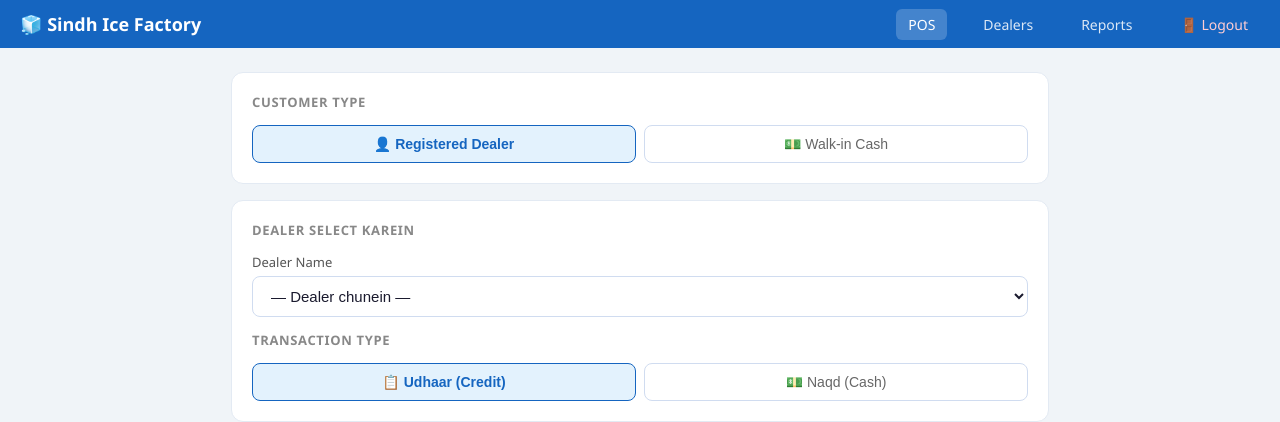
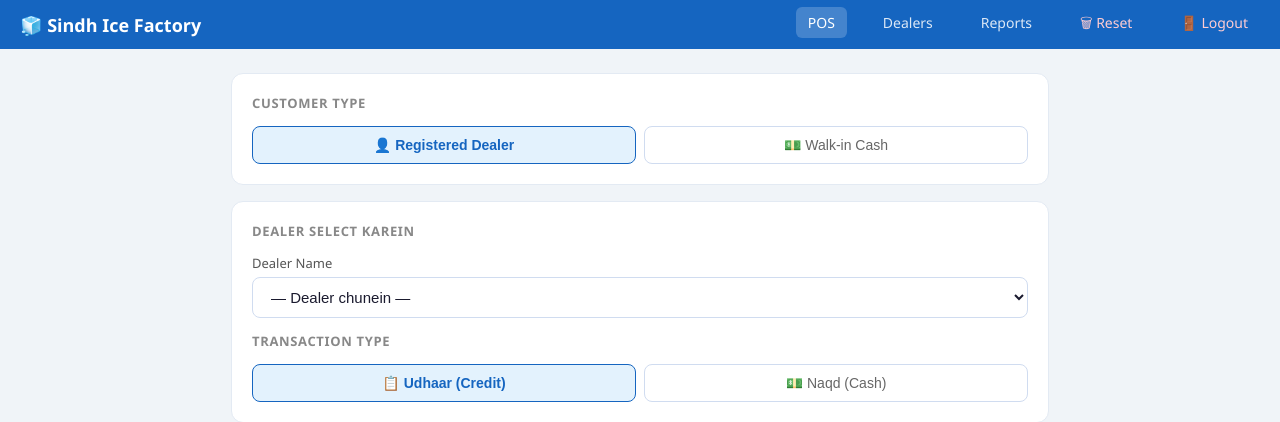
Before and after one commit to huzaifabin5550/sindh-ice-factory, a Flask app: page / in a window 1280 px wide. Shown: the top 422 px of the page. Run offline with Flask 3, Linux system fonts and the light colour scheme; the visitor is signed in with stand-in values (Sample User, id 1); data that the repository does not hold is empty; parts of the project's set-up code (start-up, migrations or seed data) failed here and were passed over.

Commit message:
reset button in navbar

```diff
--- a/templates/dealer-detail.html
+++ b/templates/dealer-detail.html
@@ -16,6 +16,7 @@
     <a href="/">POS</a>
     <a href="/dealers" class="active">Dealers</a>
     <a href="/reports">Reports</a>
+    <a href="/reset" style="color:#ffcdd2;">🗑 Reset</a>
     <a href="/logout" style="color:#ffcdd2;">🚪 Logout</a>
 </div>
 </nav>
--- a/templates/dealers.html
+++ b/templates/dealers.html
@@ -18,6 +18,7 @@
     <a href="/">POS</a>
     <a href="/dealers" class="active">Dealers</a>
     <a href="/reports">Reports</a>
+    <a href="/reset" style="color:#ffcdd2;">🗑 Reset</a>
     <a href="/logout" style="color:#ffcdd2;">🚪 Logout</a>
   </div>
 </nav>
--- a/templates/index.html
+++ b/templates/index.html
@@ -18,6 +18,7 @@
     <a href="/" class="active">POS</a>
     <a href="/dealers">Dealers</a>
     <a href="/reports">Reports</a>
+    <a href="/reset" style="color:#ffcdd2;">🗑 Reset</a>
     <a href="/logout" style="color:#ffcdd2;">🚪 Logout</a>
   </div>
 </nav>
--- a/templates/reports.html
+++ b/templates/reports.html
@@ -18,6 +18,7 @@
     <a href="/">POS</a>
     <a href="/dealers">Dealers</a>
     <a href="/reports" class="active">Reports</a>
+    <a href="/reset" style="color:#ffcdd2;">🗑 Reset</a>
     <a href="/logout" style="color:#ffcdd2;">🚪 Logout</a>
   </div>
 </nav>
```
